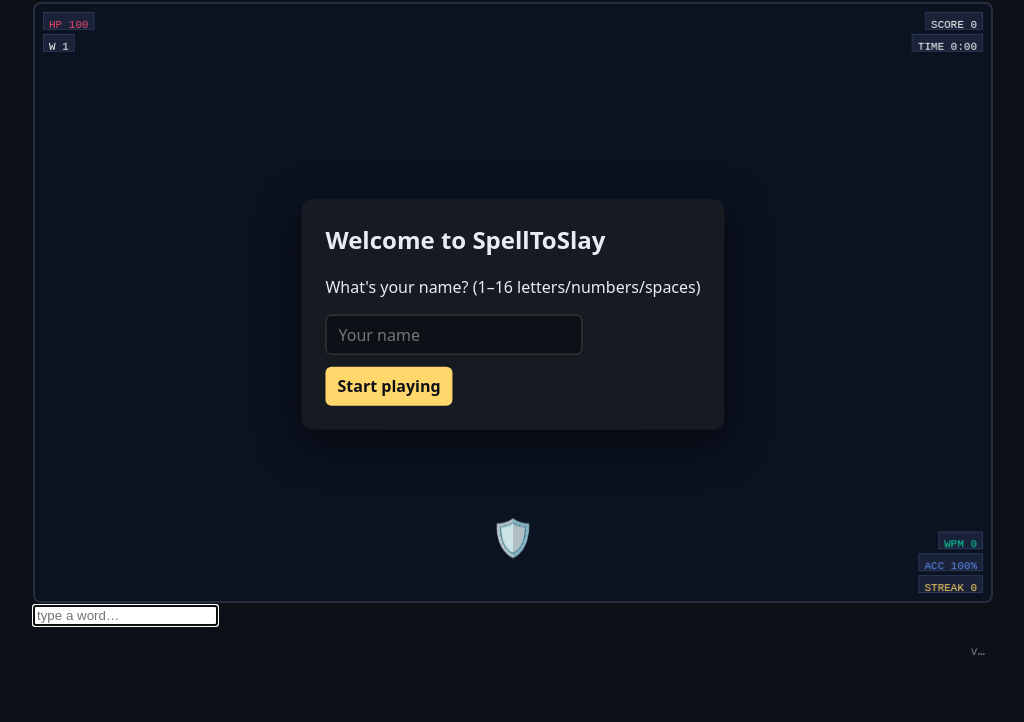
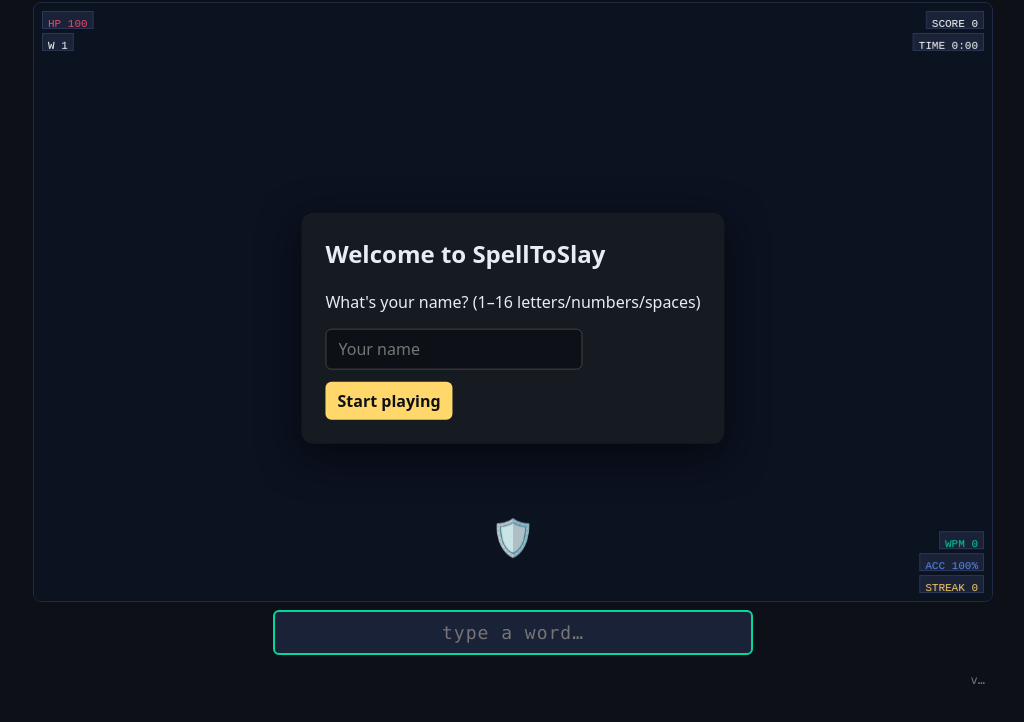
Before and after one commit to lockersoft/spelltoslay, a website: page public/index.html in a window 1280 px wide. Shown: the part 56-778 px from the top of the page, without its empty margins (127-1151 px from the left). Drawn offline with Linux system fonts and the light colour scheme; no server answers.

Commit message:
style: SpellToSlay typing input + calmer arena background
Adds .type-input pill (centered under canvas, blue ring, green on focus),
.type-input.stalled red flash + shake animation, and a #arena dark blue
background with rounded corners. CSS additions for Task 11's typing input
and Task 12's HUD aesthetics.

```diff
--- a/public/style.css
+++ b/public/style.css
@@ -174,3 +174,39 @@
 .contributors-list li { padding: 4px 0; border-bottom: 1px solid #21262d; }
 .contributors-list .contrib-name { font-weight: 700; color: var(--accent); }
 .contributors-list .contrib-version { font: 11px ui-monospace, monospace; color: #6e7681; }
+
+/* SpellToSlay v1: typing input pinned beneath the canvas */
+.type-input {
+  display: block;
+  width: 60%;
+  max-width: 480px;
+  margin: 8px auto 0;
+  padding: 10px 14px;
+  background: #1a2238;
+  color: #cde;
+  border: 2px solid #5b8def;
+  border-radius: 6px;
+  font-family: ui-monospace, "SF Mono", Menlo, monospace;
+  font-size: 18px;
+  letter-spacing: 1px;
+  outline: none;
+  text-align: center;
+}
+.type-input:focus { border-color: #06d6a0; }
+.type-input.stalled {
+  border-color: #ef476f;
+  background: #2a1224;
+  animation: stall-shake 0.3s;
+}
+@keyframes stall-shake {
+  0%, 100% { transform: translateX(0); }
+  25%      { transform: translateX(-4px); }
+  75%      { transform: translateX(4px); }
+}
+
+/* Canvas background — gives the dark stage a frame */
+#arena {
+  background: #0b1220;
+  border: 1px solid #1f2a44;
+  border-radius: 8px;
+}
```
